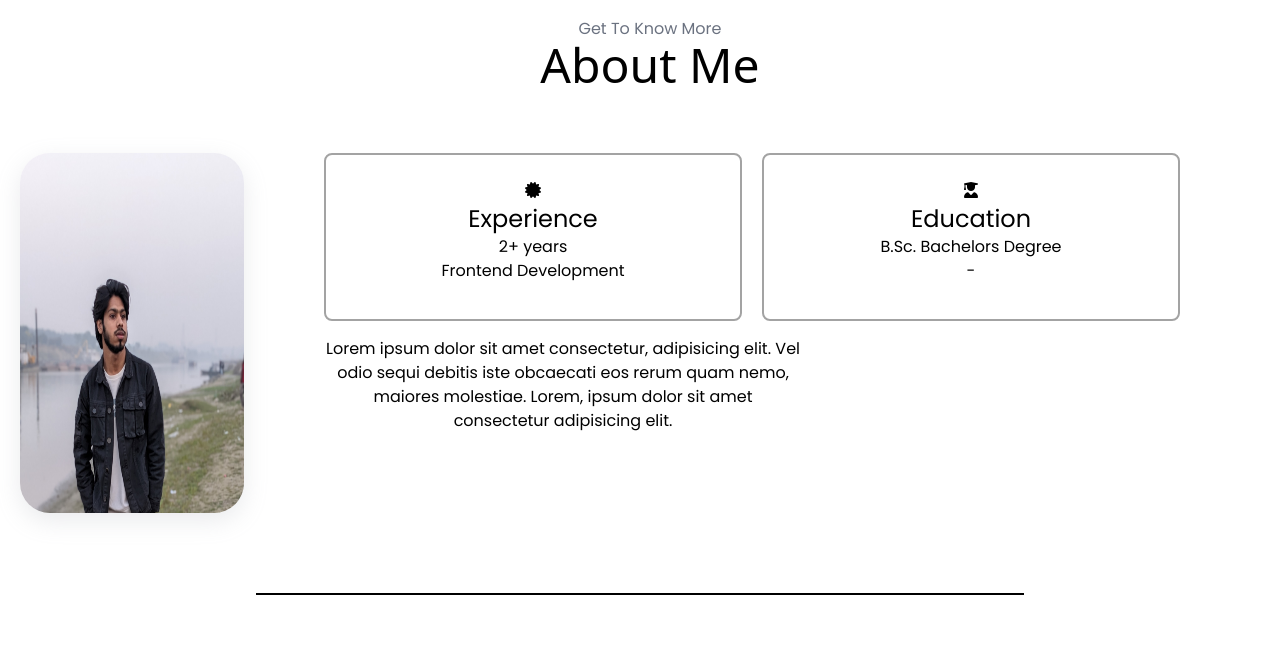
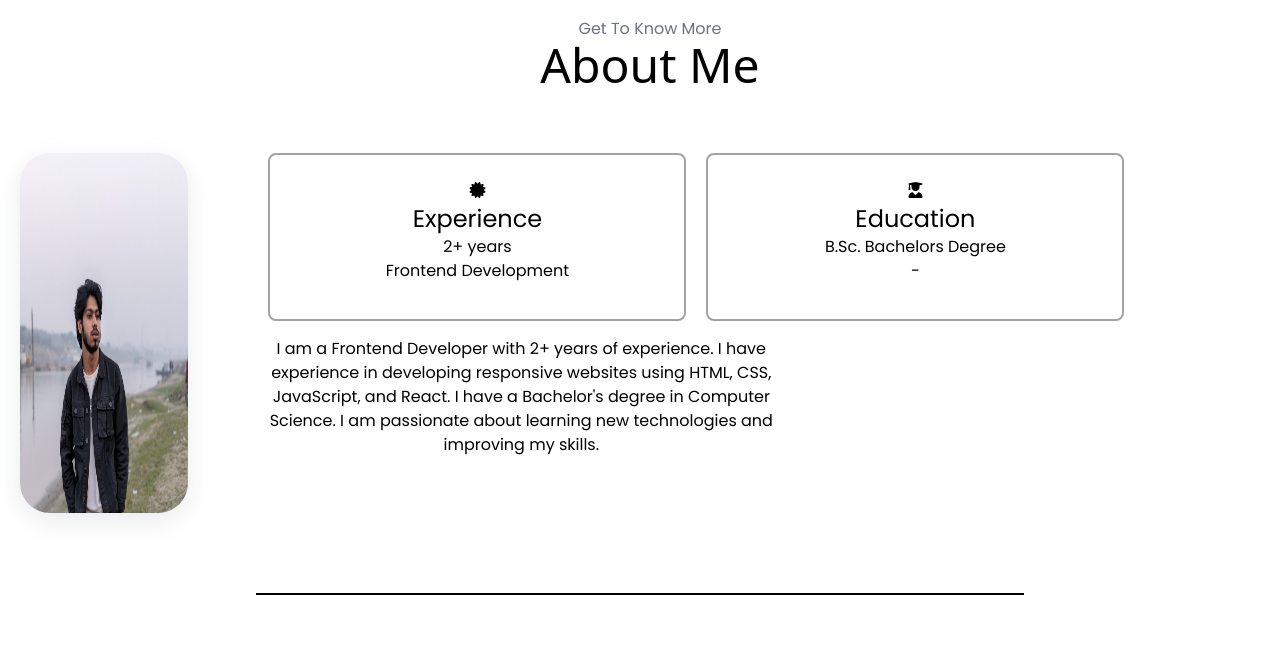
Before and after one commit to sabbir-islam/Portfolio_Sabbir, a plain HTML site: page index.html in a window 1280 px wide. Shown: the part 739-1387 px from the top of the page. Drawn offline with nearby package versions, Linux system fonts and the light colour scheme.

Commit message:
worked on about section

```diff
--- a/index.html
+++ b/index.html
@@ -176,10 +176,11 @@
           </div>
           <div class="w-1/2 mt-4 text-center">
             <p>
-              Lorem ipsum dolor sit amet consectetur, adipisicing elit. Vel odio
-              sequi debitis iste obcaecati eos rerum quam nemo, maiores
-              molestiae. Lorem, ipsum dolor sit amet consectetur adipisicing
-              elit.
+              I am a Frontend Developer with 2+ years of experience. I have
+              experience in developing responsive websites using HTML, CSS,
+              JavaScript, and React. I have a Bachelor's degree in Computer
+              Science. I am passionate about learning new technologies and
+              improving my skills.
             </p>
           </div>
         </div>
```
